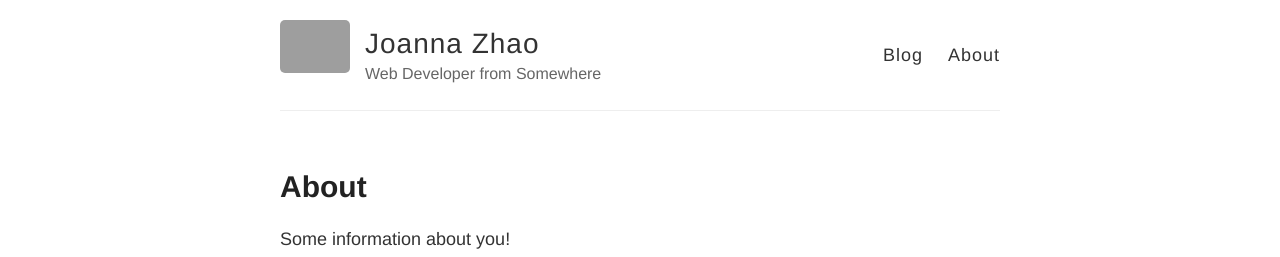
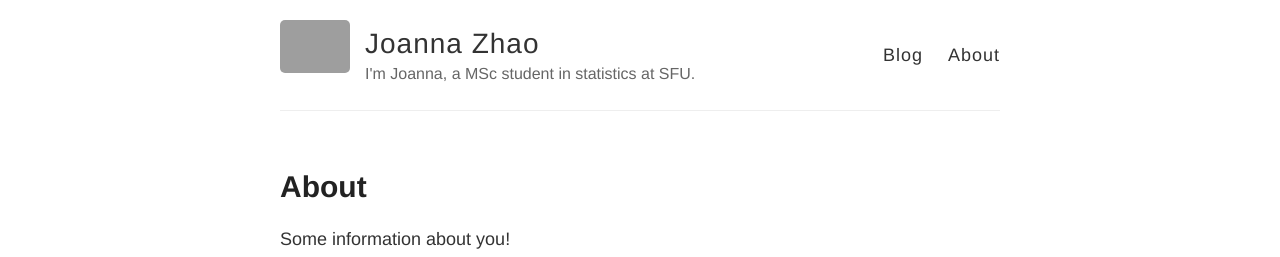
Before and after one commit to jzhaoo/jzhaoo.github.io, a Jekyll site: the page built from about.md, in a window 1280 px wide. Shown: the top 257 px of the page. Built offline with Jekyll 4.4.1, drawn with Linux system fonts in a browser that asks for light colours; grey boxes are pictures that could not be loaded.

Commit message:
Add my description

```diff
--- a/_config.yml
+++ b/_config.yml
@@ -6,7 +6,7 @@
 name: Joanna Zhao
 
 # Short bio or description (displayed in the header)
-description: Web Developer from Somewhere
+description: I'm Joanna, a MSc student in statistics at SFU.
 
 # URL of your avatar or profile pic (you could use your GitHub profile pic)
 avatar: https://raw.githubusercontent.com/barryclark/jekyll-now/master/images/jekyll-logo.png
```
